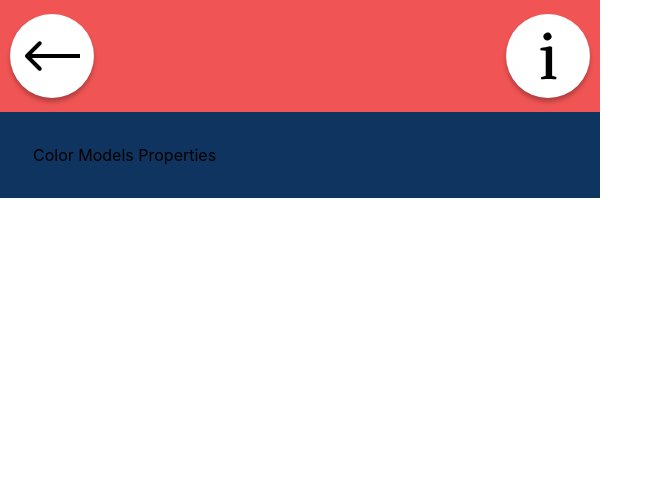
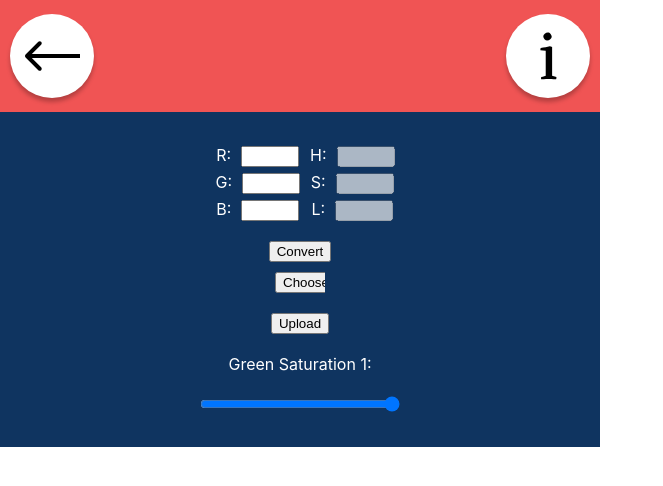
Before and after one commit to RomanSavych0/ComputerGraphics, a React (Create React App) app: page /color-models in a window 1280 px wide. Shown: the top 486 px of the page, without its empty margins (0-663 px from the left). Built offline with nearby package versions, Linux system fonts and the light colour scheme.

Commit message:
Color models page is done

```diff
--- a/package.json
+++ b/package.json
@@ -6,12 +6,15 @@
     "@testing-library/jest-dom": "^5.11.6",
     "@testing-library/react": "^11.2.2",
     "@testing-library/user-event": "^12.6.0",
+    "color-convert": "^2.0.1",
+    "formik": "^2.2.6",
     "node-sass": "^4.14.1",
     "react": "^17.0.1",
     "react-dom": "^17.0.1",
     "react-router-dom": "^5.2.0",
     "react-scripts": "4.0.1",
-    "web-vitals": "^0.2.4"
+    "web-vitals": "^0.2.4",
+    "yup": "^0.32.8"
   },
   "scripts": {
     "start": "react-scripts start",
--- a/src/contexts/ColorModelsContext.jsx
+++ b/src/contexts/ColorModelsContext.jsx
@@ -3,8 +3,16 @@ import React, {createContext, useState} from 'react';
 export const ColorModelsContext = createContext('color-models');
 
 const ColorModelsProvider = ({children}) => {
+  const [fileSrc, setFileSrc] = useState('');
+  const [greenSaturation, setGreenSaturation] = useState('1');
+
   return (
-    <ColorModelsContext.Provider value={{}}>
+    <ColorModelsContext.Provider
+      value={{
+        fileSrc, setFileSrc,
+        greenSaturation, setGreenSaturation
+      }}
+    >
       {children}
     </ColorModelsContext.Provider>
   );
--- a/src/pages/ColorModels/ColorModels.module.scss
+++ b/src/pages/ColorModels/ColorModels.module.scss
@@ -10,3 +10,31 @@
   height: 300px;
   background-size: cover;
 }
+
+.convertForm, .fileForm {
+  display: flex;
+  flex-direction: column;
+  gap: 20px;
+  align-items: center;
+}
+
+.convertValuesContainer {
+  display: flex;
+  justify-content: space-evenly;
+}
+
+.convertValuesColumn {
+  display: flex;
+  gap: 5px;
+  flex-direction: column;
+  align-items: center;
+}
+
+label {
+  color: white;
+  padding: 0 10px;
+}
+
+input {
+  width: 50px;
+}
--- a/src/pages/ColorModels/ColorModelsProperties.jsx
+++ b/src/pages/ColorModels/ColorModelsProperties.jsx
@@ -1,9 +1,12 @@
 import React from 'react';
+import ConvertColorProperties from './ConvertColorProperties';
+import FileProperties from './FileProperties';
 
 const ColorModelsProperties = () => {
   return (
-    <div>
-      Color Models Properties
+    <div style={{display: 'flex', flexDirection: 'column', gap: 10}}>
+      <ConvertColorProperties/>
+      <FileProperties/>
     </div>
   );
 };
--- a/src/pages/ColorModels/ColorModelsView.jsx
+++ b/src/pages/ColorModels/ColorModelsView.jsx
@@ -1,14 +1,31 @@
-import React from 'react';
-import s from './ColorModels.module.scss'
+import React, {useContext} from 'react';
+import s from './ColorModels.module.scss';
+import {ColorModelsContext} from '../../contexts/ColorModelsContext';
 
 const ColorModelsView = () => {
+  const {fileSrc, greenSaturation} = useContext(ColorModelsContext);
+
+  const dynamicInputImageStyle = {
+    backgroundImage: `url(${fileSrc})`,
+  }
+
+  const dynamicOutputImageStyle = {
+    backgroundImage: `linear-gradient(green, green), url(${fileSrc})`,
+    backgroundBlendMode: 'color',
+    filter: `saturate(${+greenSaturation})`
+  }
+
   return (
     <div style={{height: '100%'}}>
       <div className={s.IOContainer}>
-        <img src="" alt=""/>
+        {fileSrc && <div style={dynamicInputImageStyle} className={s.IOImage}/>}
       </div>
       <div className={s.IOContainer}>
-
+        {fileSrc &&
+        <div className={s.IOImage}
+             style={dynamicOutputImageStyle}
+        />
+        }
       </div>
     </div>
   );
--- /dev/null
+++ b/src/pages/ColorModels/ConvertColorProperties.jsx
@@ -0,0 +1,62 @@
+import React from 'react';
+import {Formik, Form, Field} from 'formik';
+import s from './ColorModels.module.scss';
+import * as convert from 'color-convert';
+
+const ConvertColorProperties = () => {
+  return (
+    <Formik
+      initialValues={{
+        r: '',
+        g: '',
+        b: '',
+        h: '',
+        s: '',
+        l: ''
+      }}
+      onSubmit={({r, g, b}, {setFieldValue}) => {
+        const [h, s, l] = convert.rgb.hsl(+r, +g, +b);
+
+        setFieldValue('h', h)
+        setFieldValue('s', s)
+        setFieldValue('l', l)
+      }}
+    >
+      <Form className={s.convertForm}>
+        <div className={s.convertValuesContainer}>
+          <div className={s.convertValuesColumn}>
+            <div>
+              <label htmlFor="r">R:</label>
+              <Field id={'r'} name={'r'}/>
+            </div>
+            <div>
+              <label htmlFor="g">G:</label>
+              <Field id={'g'} name={'g'}/>
+            </div>
+            <div>
+              <label htmlFor="b">B:</label>
+              <Field id={'b'} name={'b'}/>
+            </div>
+          </div>
+          <div className={s.convertValuesColumn}>
+            <div>
+              <label htmlFor="h">H:</label>
+              <Field disabled id={'h'} name={'h'}/>
+            </div>
+            <div>
+              <label htmlFor="s">S:</label>
+              <Field disabled id={'s'} name={'s'}/>
+            </div>
+            <div>
+              <label htmlFor="l">L:</label>
+              <Field disabled id={'l'} name={'l'}/>
+            </div>
+          </div>
+        </div>
+        <button type={'submit'}>Convert</button>
+      </Form>
+    </Formik>
+  );
+};
+
+export default ConvertColorProperties;
--- /dev/null
+++ b/src/pages/ColorModels/FileProperties.jsx
@@ -0,0 +1,36 @@
+import React, {useContext, useRef} from 'react';
+import s from './ColorModels.module.scss';
+import {ColorModelsContext} from '../../contexts/ColorModelsContext';
+
+const FileProperties = () => {
+  const {setFileSrc, setGreenSaturation, greenSaturation} = useContext(ColorModelsContext);
+  const inputRef = useRef();
+
+  const handleUploadFile = () => {
+    const file = inputRef.current.files[0];
+
+    if (file) {
+      const src = URL.createObjectURL(file);
+      setFileSrc(src);
+    }
+  };
+
+  const handleChangeGreenSaturation = (e) => {
+    setGreenSaturation(e.target.value);
+  };
+
+  return (
+    <div className={s.fileForm}>
+      <input type="file" ref={inputRef}/>
+      <button onClick={handleUploadFile}>Upload</button>
+      <div>
+        <label htmlFor="greenSaturation">Green Saturation {greenSaturation}:</label>
+      </div>
+      <input style={{width: 200}} min={0} max={1} step={0.01}
+             type="range" value={greenSaturation} onChange={handleChangeGreenSaturation}
+      />
+    </div>
+  );
+};
+
+export default FileProperties;
```
Also changed, not shown: 2 other files (tests, documents, lock files or other folders).
